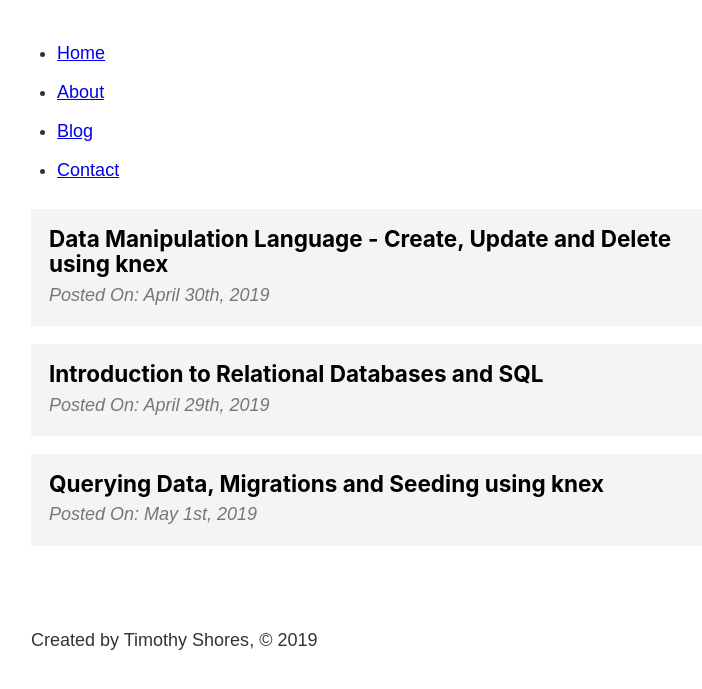
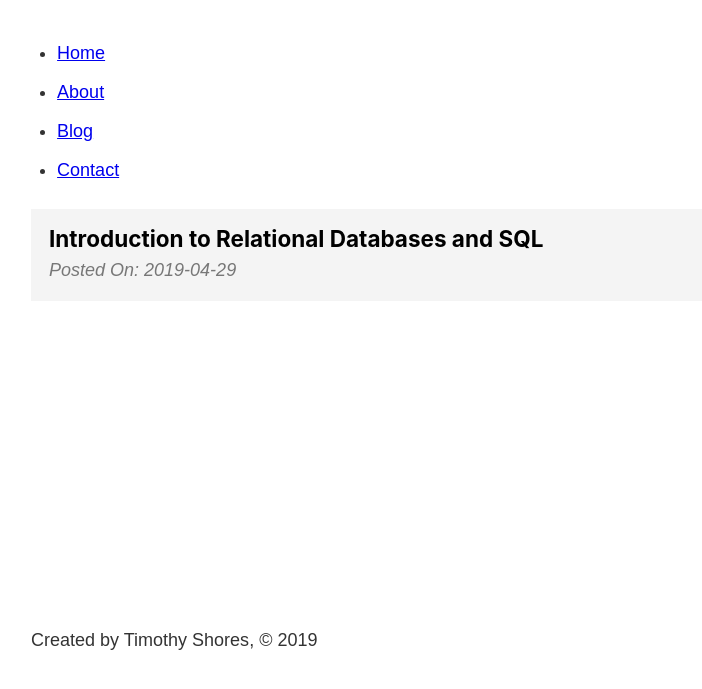
Before and after one commit to timothyshores/Portfolio, a Gatsby site: page /blog in a window 1280 px wide. Shown: the part 103-792 px from the top of the page, without its empty margins (252-954 px from the left). Built offline with nearby package versions, Linux system fonts and the light colour scheme; Gatsby itself is replaced by a stand-in of ours.

Commit message:
Filtered blog posts to only display posts with a date in the frontmatter that are from today or earlier

```diff
--- a/src/pages/blog.js
+++ b/src/pages/blog.js
@@ -11,7 +11,7 @@ const Blog = () => {
                     node {
                         frontmatter {
                             title
-                            date(formatString: "MMMM Do, YYYY")
+                            date
                         },
                         fields {
                             slug
@@ -23,11 +23,16 @@ const Blog = () => {
     `)
 
     const { edges: blogPosts } = data.allMarkdownRemark
+    const filteredBlogPosts =
+        blogPosts.filter(
+            blogPost =>
+                blogPost.node.frontmatter.date <= new Date().toISOString().substring(0, 10)
+        )
 
     return (
         <Layout>
             <ol className={blogStyles.posts}>
-                {blogPosts.map(blogPost => {
+                {filteredBlogPosts.map(blogPost => {
                     const { title, date } = blogPost.node.frontmatter;
                     const { slug: url } = blogPost.node.fields;
 
@@ -40,7 +45,6 @@ const Blog = () => {
                         </li>
                     )
                 })}
-
             </ol>
         </Layout>
     )
```
